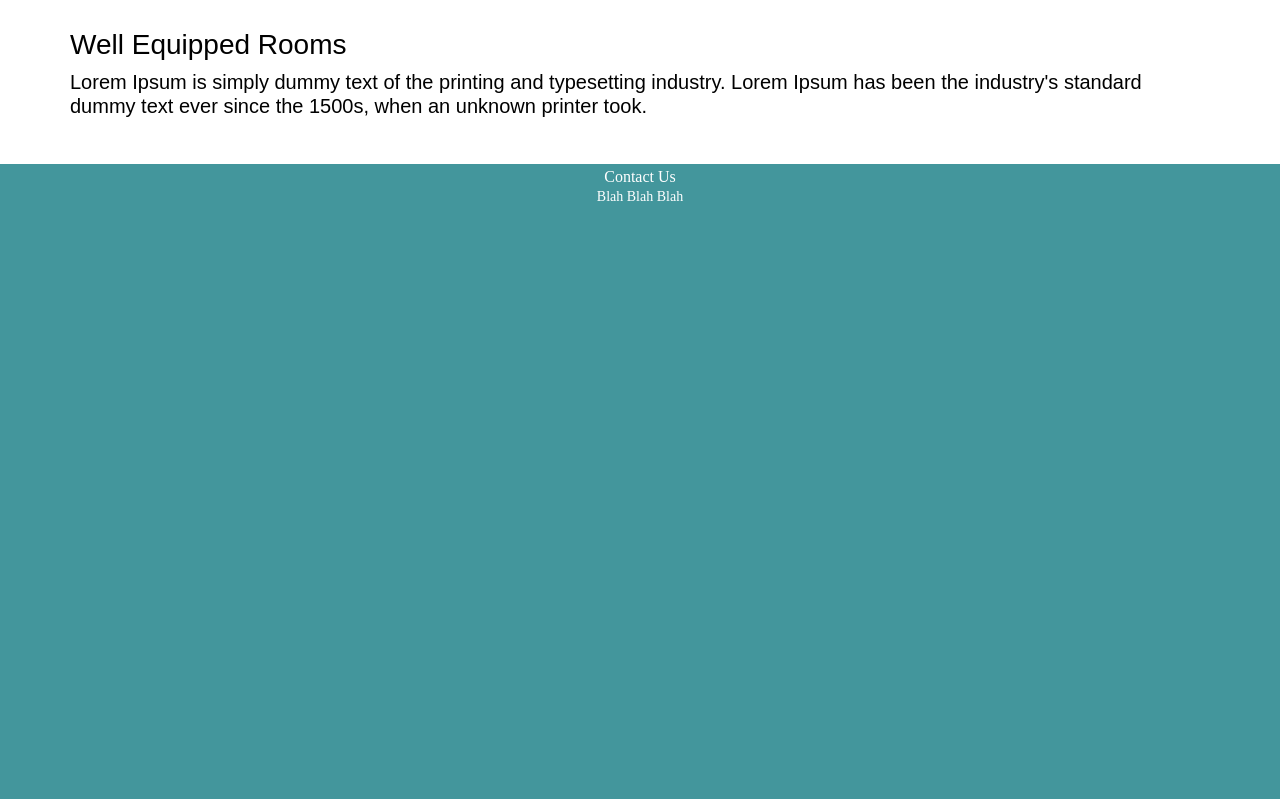
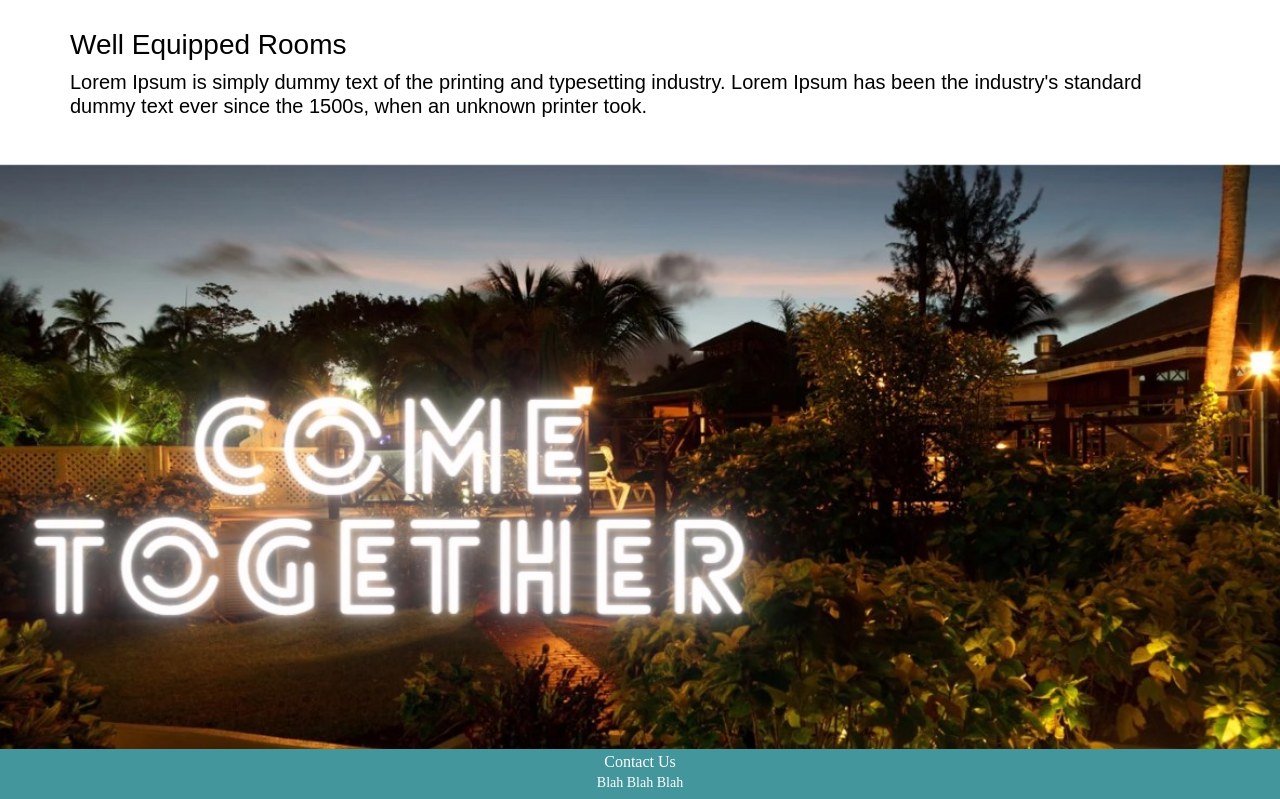
Before and after one commit to Shailesh002/Hotel-Management-System, a React (Create React App) app in the folder client/: page / in a window 1280 px wide. Shown: the part 1840-2639 px from the top of the page. Before the commit the page ends 2054 px from the top, so only its background shows below. Built offline with nearby package versions, Linux system fonts and the light colour scheme; a web font is replaced by a local one.

Commit message:
Added a new component ComeTogether

```diff
--- a/client/package.json
+++ b/client/package.json
@@ -11,7 +11,7 @@
     "react-bootstrap": "^2.5.0",
     "react-dom": "^18.2.0",
     "react-router-dom": "^6.4.2",
-    "react-scripts": "5.0.1",
+    "react-scripts": "^5.0.1",
     "web-vitals": "^2.1.4"
   },
   "scripts": {
--- a/client/src/App.js
+++ b/client/src/App.js
@@ -11,7 +11,6 @@ import Home from "./Pages/Home";
 import Contact from './Pages/Contact';
 import About from './Pages/About';
 import Login from './Pages/Login';
-
 
 function App(props) {
     return (
--- /dev/null
+++ b/client/src/Components/ComeTogether.jsx
@@ -0,0 +1,9 @@
+import comeTogether from "./image3.jpg";
+
+function ComeTogether() {
+    return (
+            <img src={comeTogether} alt="Come Together"></img>
+    );
+}
+
+export default ComeTogether;
--- a/client/src/Pages/Home.jsx
+++ b/client/src/Pages/Home.jsx
@@ -1,4 +1,5 @@
 import Explore from "../Components/Explore";
+import ComeTogether from "../Components/ComeTogether";
 import Greeting from "../Components/Greeting";
 
 function Home(){
@@ -6,6 +7,7 @@ function Home(){
         <div className=''>
             <Greeting/>
             <Explore/>
+            <ComeTogether/>
         </div>
     );
 }
--- a/client/src/style.css
+++ b/client/src/style.css
@@ -96,7 +96,7 @@ footer{
 /* --------------------- GREETING --------------------- */
 
 .Greeting{
-    background-image: url('/Applications/Sandali/CollegeProjects/HotelManagementSystem/client/public/Images/mainbackground.jpg');
+    background-image: url('C:\Users\acer\Desktop\hms\Hotel-Management-System\client\public\Images\mainbackground.jpg');
     background-repeat: no-repeat;
     background-size: cover;
     height: 100vh;
```
Also changed, not shown: client/src/Components/image3.jpg (renamed from client/public/Images/image3.jpg), 1 other file (tests, documents, lock files or other folders).
